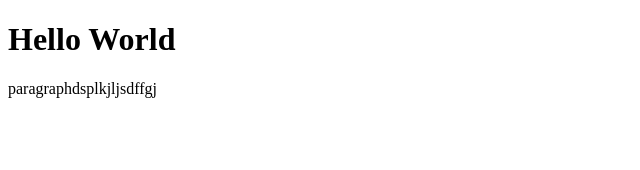
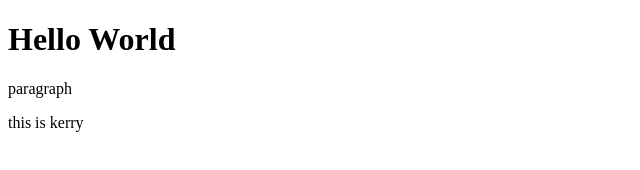
Before and after one commit to trankerry/git-test, a website: page index.html in a window 1280 px wide. Shown: the whole page, without its empty margins (0-640 px from the left). Drawn offline with Linux system fonts and the light colour scheme.

Commit message:
minor changes

```diff
--- a/index.html
+++ b/index.html
@@ -8,6 +8,8 @@
 </head>
 <body>
     <h1>Hello World</h1>
-    <p>paragraphdsplkjljsdffgj</p>
+    <p>paragraph</p>
+    <p>this is kerry
+    </p>
 </body>
 </html>
```
